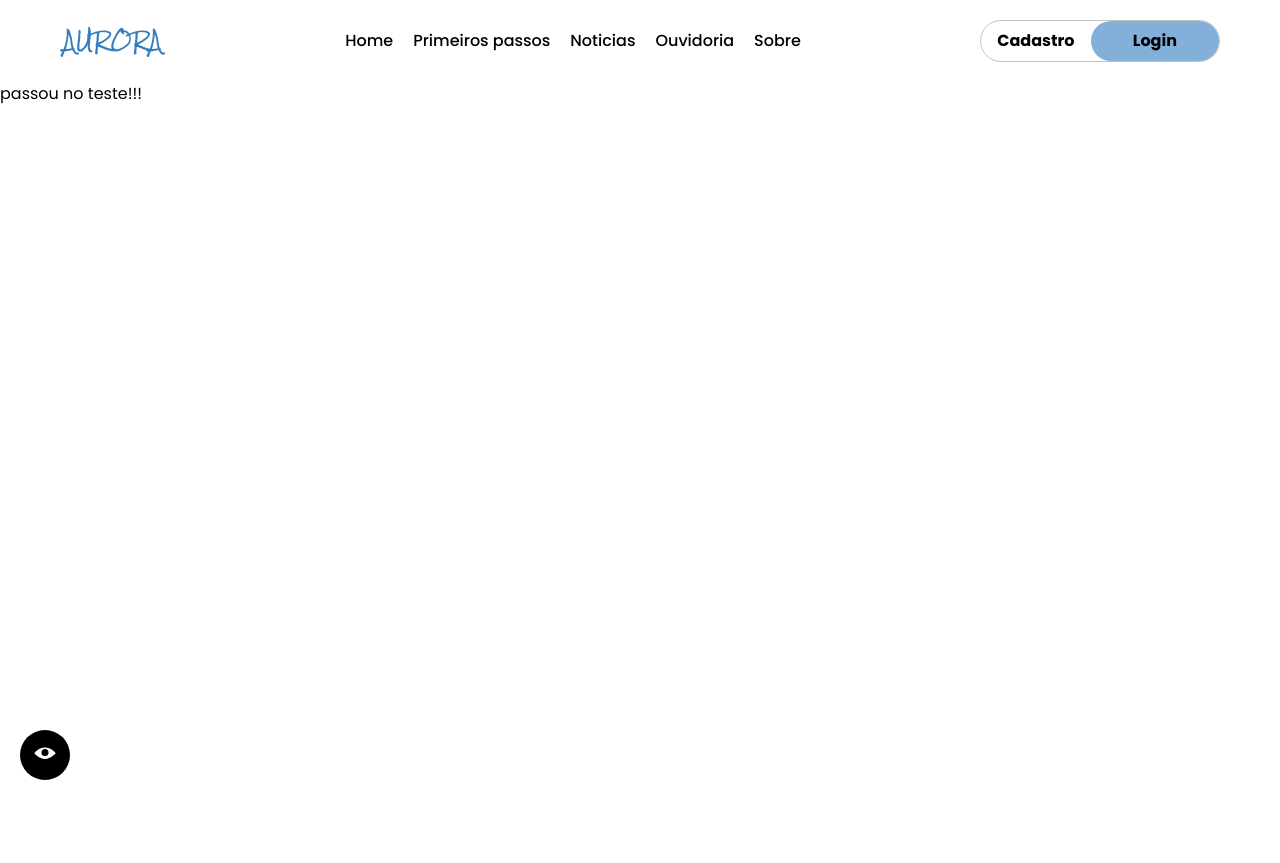
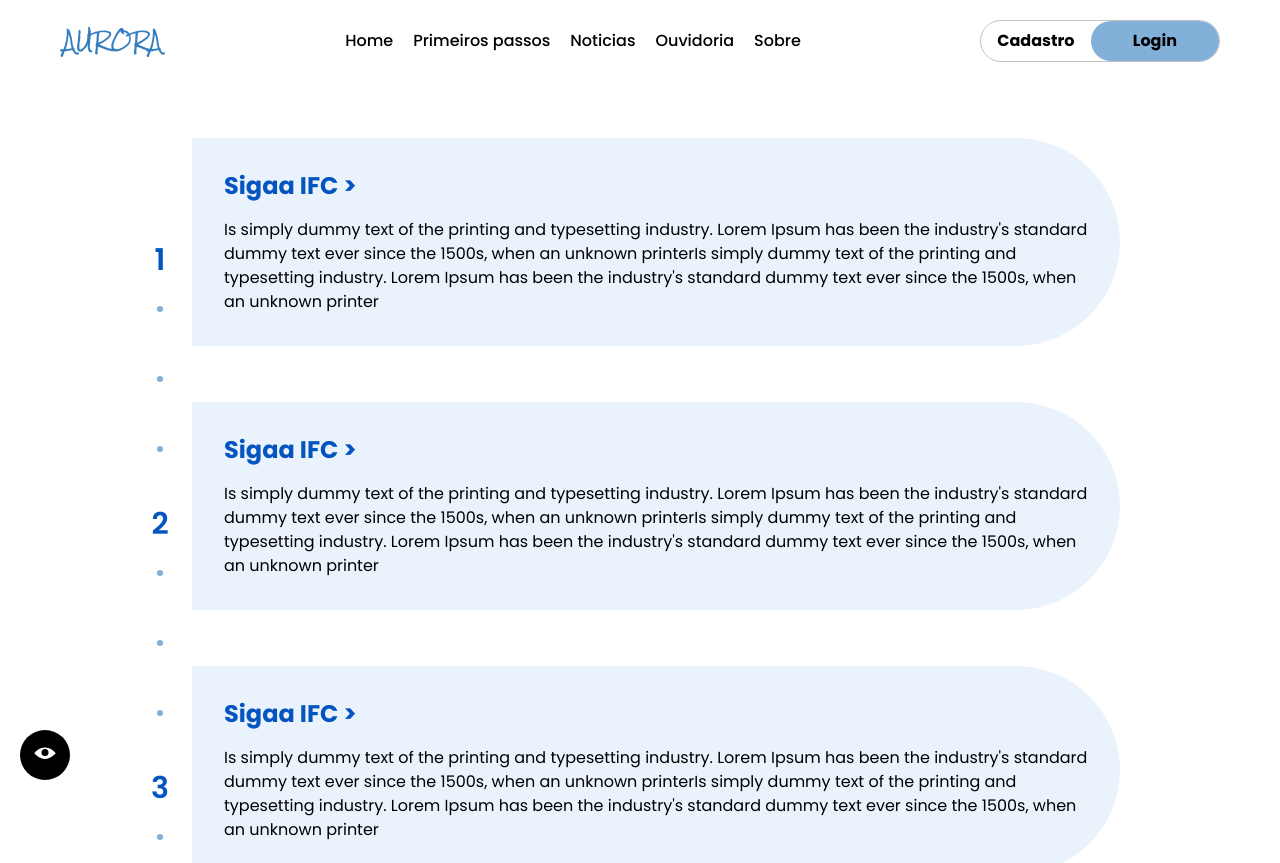
Before and after one commit to DreamTeam2k25/Aurora_Frontend, a Vue app: page /firststep in a window 1280 px wide. Shown: the top 863 px of the page. Before the commit the page ends 800 px from the top, so only its background shows below. Built offline with nearby package versions, Linux system fonts and the light colour scheme.

Commit message:
FEAT: Create the first steps component and container [refs #60]

```diff
--- /dev/null
+++ b/src/components/aurora/first_steps/FirstStepsCards.vue
@@ -0,0 +1,65 @@
+<script setup>
+import { ref } from 'vue'
+
+const cards = ref([
+  {
+    id: 1,
+    title: 'Sigaa IFC >',
+    description:
+      "Is simply dummy text of the printing and typesetting industry. Lorem Ipsum has been the industry's standard dummy text ever since the 1500s, when an unknown printerIs simply dummy text of the printing and typesetting industry. Lorem Ipsum has been the industry's standard dummy text ever since the 1500s, when an unknown printer ",
+    link: '#',
+    continue: true,
+  },
+  {
+    id: 2,
+    title: 'Sigaa IFC >',
+    description:
+      "Is simply dummy text of the printing and typesetting industry. Lorem Ipsum has been the industry's standard dummy text ever since the 1500s, when an unknown printerIs simply dummy text of the printing and typesetting industry. Lorem Ipsum has been the industry's standard dummy text ever since the 1500s, when an unknown printer ",
+    link: '#',
+    continue: true,
+  },
+  {
+    id: 3,
+    title: 'Sigaa IFC >',
+    description:
+      "Is simply dummy text of the printing and typesetting industry. Lorem Ipsum has been the industry's standard dummy text ever since the 1500s, when an unknown printerIs simply dummy text of the printing and typesetting industry. Lorem Ipsum has been the industry's standard dummy text ever since the 1500s, when an unknown printer ",
+    link: '#',
+    continue: true,
+  },
+  {
+    id: 4,
+    title: 'Sigaa IFC >',
+    description:
+      "Is simply dummy text of the printing and typesetting industry. Lorem Ipsum has been the industry's standard dummy text ever since the 1500s, when an unknown printerIs simply dummy text of the printing and typesetting industry. Lorem Ipsum has been the industry's standard dummy text ever since the 1500s, when an unknown printer ",
+    link: '#',
+    continue: true,
+  },
+  {
+    id: 5,
+    title: 'Sigaa IFC >',
+    description:
+      "Is simply dummy text of the printing and typesetting industry. Lorem Ipsum has been the industry's standard dummy text ever since the 1500s, when an unknown printerIs simply dummy text of the printing and typesetting industry. Lorem Ipsum has been the industry's standard dummy text ever since the 1500s, when an unknown printer ",
+    link: '#',
+    continue: false,
+  },
+])
+</script>
+
+<template>
+  <div class="w-full flex justify-center flex-col items-center">
+    <div v-for="card in cards" :key="card.id" class="w-3/4 mt-14 flex items-center">
+      <div class="mr-8 flex flex-col items-center">
+        <span class="font-semibold text-3xl text-[#0455BF] absolute">{{ card.id }}</span>
+        <div class="flex flex-col absolute items-center">
+            <span v-if="card.continue" v-for="i in [1, 2, 3]" :key="i" class="bg-[#82B0D9] rounded-full w-1.5 h-1.5 mt-16"></span>
+        </div>
+      </div>
+      <div class="bg-[#EAF3FC] rounded-e-full p-8 h-auto">
+        <router-link :to="card.link" class="font-bold text-2xl text-[#0455BF]">{{
+          card.title
+        }}</router-link>
+        <p class="mt-4">{{ card.description }}</p>
+      </div>
+    </div>
+  </div>
+</template>
--- a/src/components/index.js
+++ b/src/components/index.js
@@ -14,6 +14,7 @@ import SearchNews from "./aurora/news/search/SearchNews.vue";
 import MainSection from "./aurora/home/main/MainSection.vue";
 import InformationComp from "./aurora/home/information/InformationComp.vue";
 import WideNews from "./global/cards/WideNews.vue";
+import FirstStepsCards from "./aurora/first_steps/FirstStepsCards.vue";
 
 export {
     GlobalButton,
@@ -30,6 +31,7 @@ export {
     ActualGuild,
     SearchNews,
     MainSection,
-    InformationComp
-    WideNews
+    InformationComp,
+    WideNews,
+    FirstStepsCards
 }
--- a/src/router/index.js
+++ b/src/router/index.js
@@ -16,7 +16,7 @@ const router = createRouter({
     {
       path: '/firststep',
       name: 'Primeiros-passos',
-      component: ()=> import('@/views/tests/TestHeader.vue'),
+      component: ()=> import('@/views/tests/FirstSteps.vue'),
     },
     {
       path: "/components",
--- /dev/null
+++ b/src/views/tests/FirstSteps.vue
@@ -0,0 +1,6 @@
+<script setup>
+import { FirstStepsCards } from "@/components";
+</script>
+<template>
+    <FirstStepsCards />
+</template>
--- a/src/views/tests/TestHeader.vue
+++ /dev/null
@@ -1,4 +0,0 @@
-
-<template>
-    <h1>passou no teste!!!</h1>
-</template>
```
